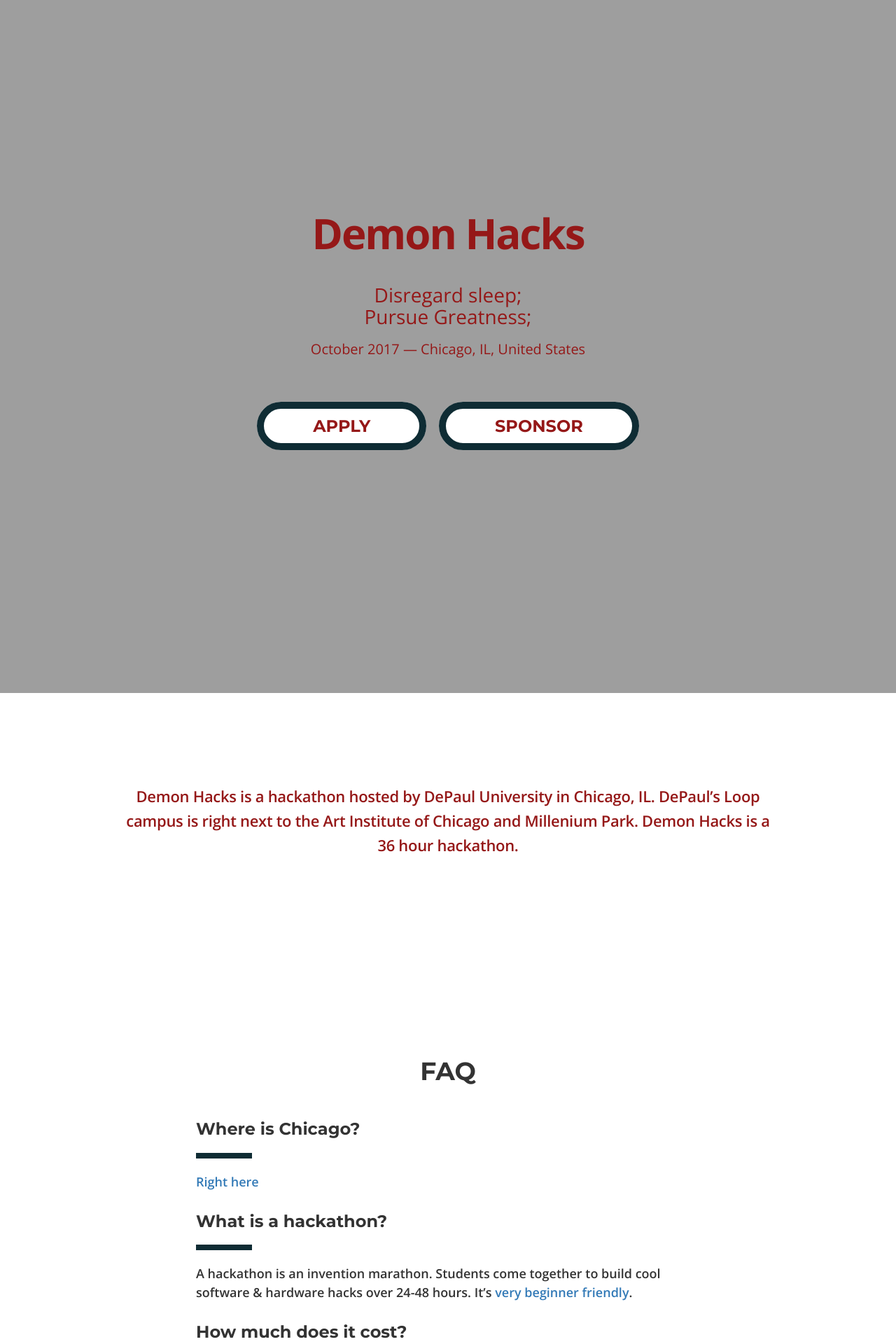
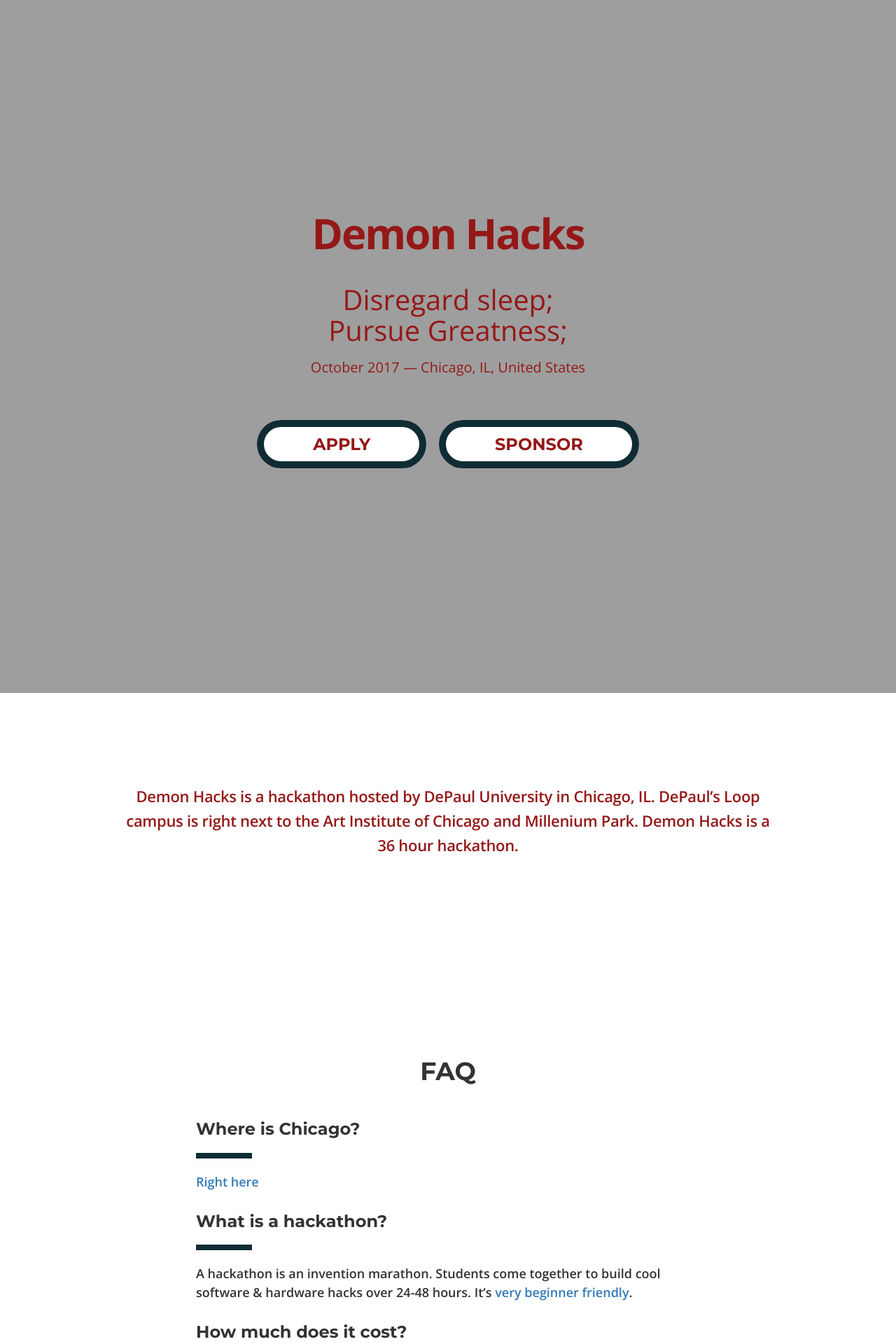
Before and after one commit to aoganezo/demonhacksTemp, a Jekyll site: the page built from index.html, in a window 1280 px wide. Shown: the top 1920 px of the page at 70% size. Built offline with Jekyll 4.4.1, drawn with Linux system fonts in a browser that asks for light colours; nearby versions of some CDN libraries; grey boxes are pictures that could not be loaded.

```diff
--- a/css/original.css
+++ b/css/original.css
@@ -102,8 +102,8 @@
 }
 
 .hero .wrapper h2 {
-  font-size: 28px;
-  font-weight: 200;
+  font-size: 40px;
+  font-weight: 300;
 }
 
 .hero .wrapper h3 {
@@ -176,7 +176,6 @@
   margin-top: 15px;
   padding: 100px 0;
   position: relative;
-  color: #951818;
 }
 
 .info .item {
```
